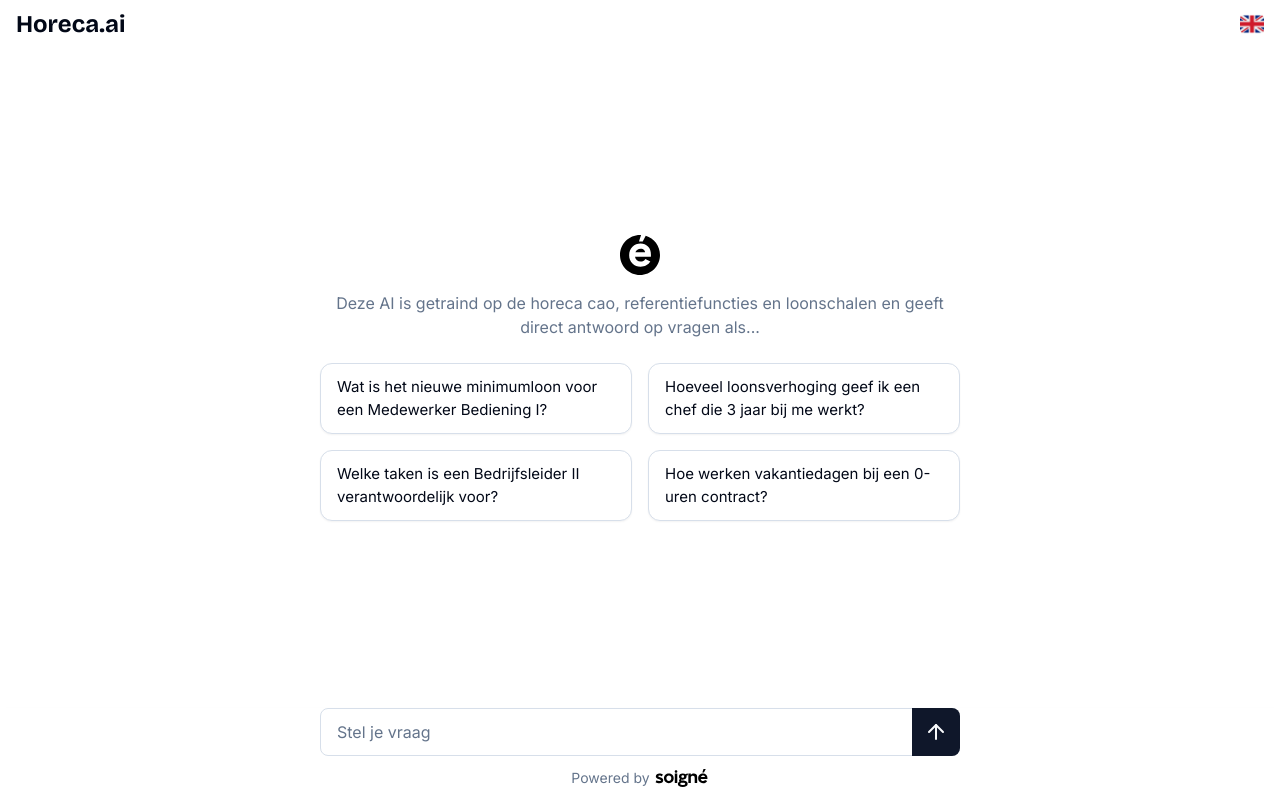
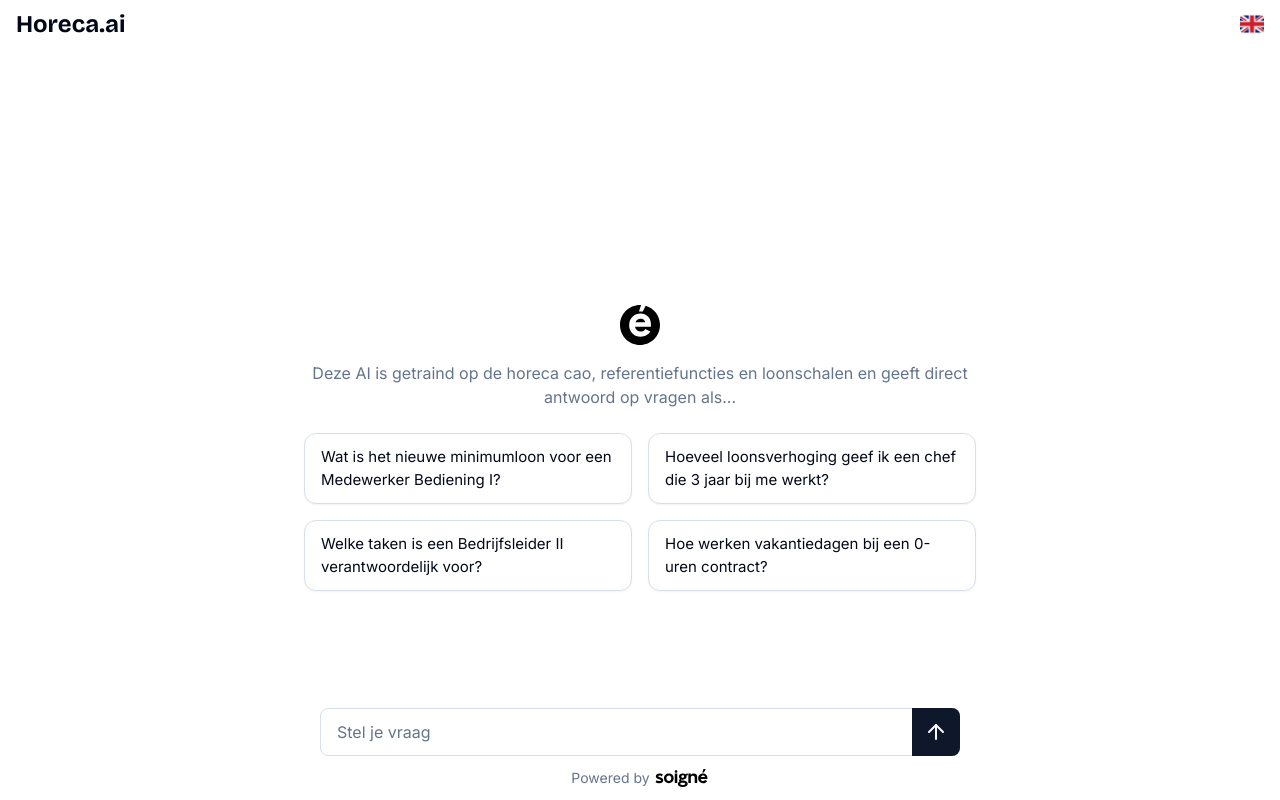
Before and after one commit to lucasschakel/horeca-referentiefuncties, a Next.js app: page / in a window 1280 px wide. Built offline with nearby package versions, Linux system fonts and the light colour scheme.

Commit message:
UI UI UI

```diff
--- a/app/page.tsx
+++ b/app/page.tsx
@@ -5,12 +5,11 @@ import { ToastProvider, useToast } from '@/components/ToastContext'
 import { ToastContainer } from '@/components/ui/ToastContainer'
 import { callOpenAIAssistant } from '@/lib/openAi'
 import { translations } from '@/locales/translations'
-import { ExampleQuestion } from '@/components/ui/ExampleQuestion'
 import MessageBubble from '@/components/ui/MessageBubble'
+import EmptyState from '@/components/ui/EmptyState'
 import ThinkingAnimation from '@/components/ui/ThinkingAnimation'
 import Footer from '@/components/ui/Footer'
 import Header from '@/components/ui/Header'
-import Image from 'next/image'
 
 interface Message {
   role: 'user' | 'assistant'
@@ -159,40 +158,6 @@ function HorecaReferentiefunctiesChat() {
   )
 }
 
-const EmptyState: React.FC<{
-  t: Translations
-  onSendMessage: (message: string) => void
-}> = ({ t, onSendMessage }) => (
-  <div className="flex h-full items-center justify-center">
-    <div className="flex max-w-2xl flex-col items-center justify-center px-4 py-8">
-      <div className="relative mb-4 h-[40px] w-[40px]">
-        <Image
-          src="/Soigne-e.svg"
-          alt="Soigne Logo"
-          layout="fill"
-          objectFit="contain"
-        />
-      </div>
-      <p className="mb-6 text-center text-[15px] leading-6 text-muted-foreground md:text-[16px]">
-        {t.startPrompt}
-      </p>
-      <div className="grid w-full grid-cols-1 gap-3 sm:grid-cols-3 md:grid-cols-2 md:gap-4">
-        {t.exampleQuestions.map((question: string, index: number) => (
-          <ExampleQuestion
-            key={index}
-            onClick={() => onSendMessage(question)}
-            className={`h-auto whitespace-normal text-left ${
-              index === 3 ? 'hidden md:block' : ''
-            }`}
-          >
-            {question}
-          </ExampleQuestion>
-        ))}
-      </div>
-    </div>
-  </div>
-)
-
 const ChatMessages: React.FC<{
   messages: Message[]
   isThinking: boolean
--- /dev/null
+++ b/components/ui/EmptyState.tsx
@@ -0,0 +1,69 @@
+import React, { useEffect, useState } from 'react'
+import Image from 'next/image'
+import { ExampleQuestion } from '@/components/ui/ExampleQuestion'
+
+export interface Translations {
+  title: string
+  startPrompt: string
+  inputPlaceholderInitial: string
+  inputPlaceholderOngoing: string
+  poweredBy: string
+  thinking: string
+  exampleQuestions: string[]
+}
+
+interface EmptyStateProps {
+  t: Translations
+  onSendMessage: (message: string) => void
+}
+
+const EmptyState: React.FC<EmptyStateProps> = ({ t, onSendMessage }) => {
+  const [viewportHeight, setViewportHeight] = useState('100vh')
+
+  useEffect(() => {
+    const updateViewportHeight = () => {
+      setViewportHeight(`${window.innerHeight}px`)
+    }
+
+    updateViewportHeight()
+    window.addEventListener('resize', updateViewportHeight)
+
+    return () => window.removeEventListener('resize', updateViewportHeight)
+  }, [])
+
+  return (
+    <div
+      className="flex items-center justify-center px-4 py-8"
+      style={{ minHeight: viewportHeight }}
+    >
+      <div className="flex max-w-2xl flex-col items-center justify-center">
+        <div className="relative mb-4 h-[40px] w-[40px]">
+          <Image
+            src="/Soigne-e.svg"
+            alt="Soigne Logo"
+            layout="fill"
+            objectFit="contain"
+          />
+        </div>
+        <p className="mb-6 text-center text-[15px] leading-6 text-muted-foreground md:text-[16px]">
+          {t.startPrompt}
+        </p>
+        <div className="grid w-full grid-cols-1 gap-3 sm:grid-cols-3 md:grid-cols-2 md:gap-4">
+          {t.exampleQuestions.map((question: string, index: number) => (
+            <ExampleQuestion
+              key={index}
+              onClick={() => onSendMessage(question)}
+              className={`h-auto whitespace-normal text-left ${
+                index === 3 ? 'hidden md:block' : ''
+              }`}
+            >
+              {question}
+            </ExampleQuestion>
+          ))}
+        </div>
+      </div>
+    </div>
+  )
+}
+
+export default EmptyState
--- a/components/ui/MessageBubble.tsx
+++ b/components/ui/MessageBubble.tsx
@@ -9,7 +9,7 @@ const MessageBubble: React.FC<MessageBubbleProps> = ({ role, content }) => {
       className={`flex ${role === 'user' ? 'justify-end' : 'justify-start'} mb-2`}
     >
       <div
-        className={`flex items-start ${role === 'user' ? 'max-w-[70%] flex-row-reverse py-6' : ''}`}
+        className={`flex items-start ${role === 'user' ? 'max-w-[70%] flex-row-reverse py-4 md:py-6' : ''}`}
       >
         {role === 'assistant' && (
           <div className="h-7 w-7 flex-shrink-0 overflow-hidden rounded-full">
```
Also changed, not shown: lib/types.ts (deleted, +0 -11 lines).
